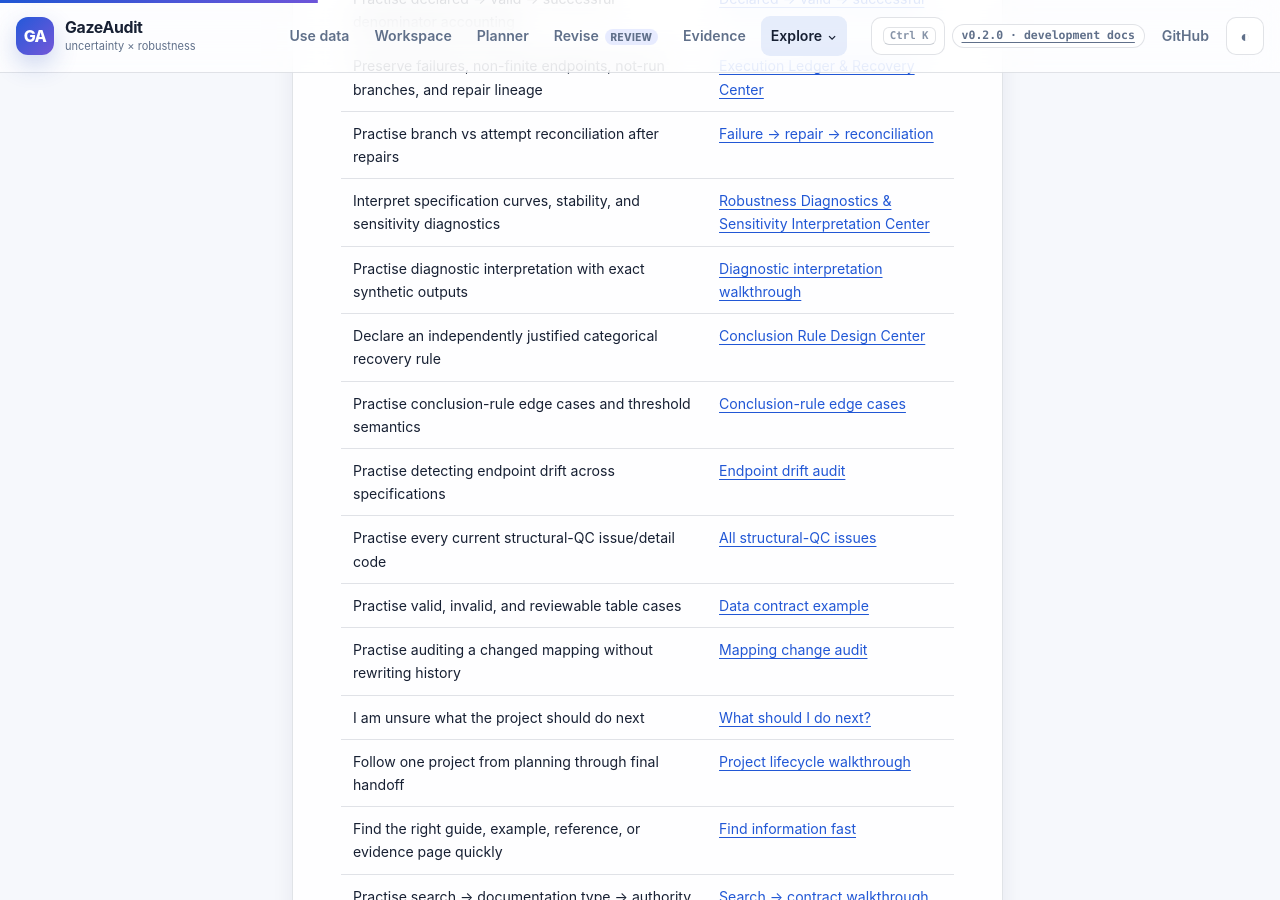
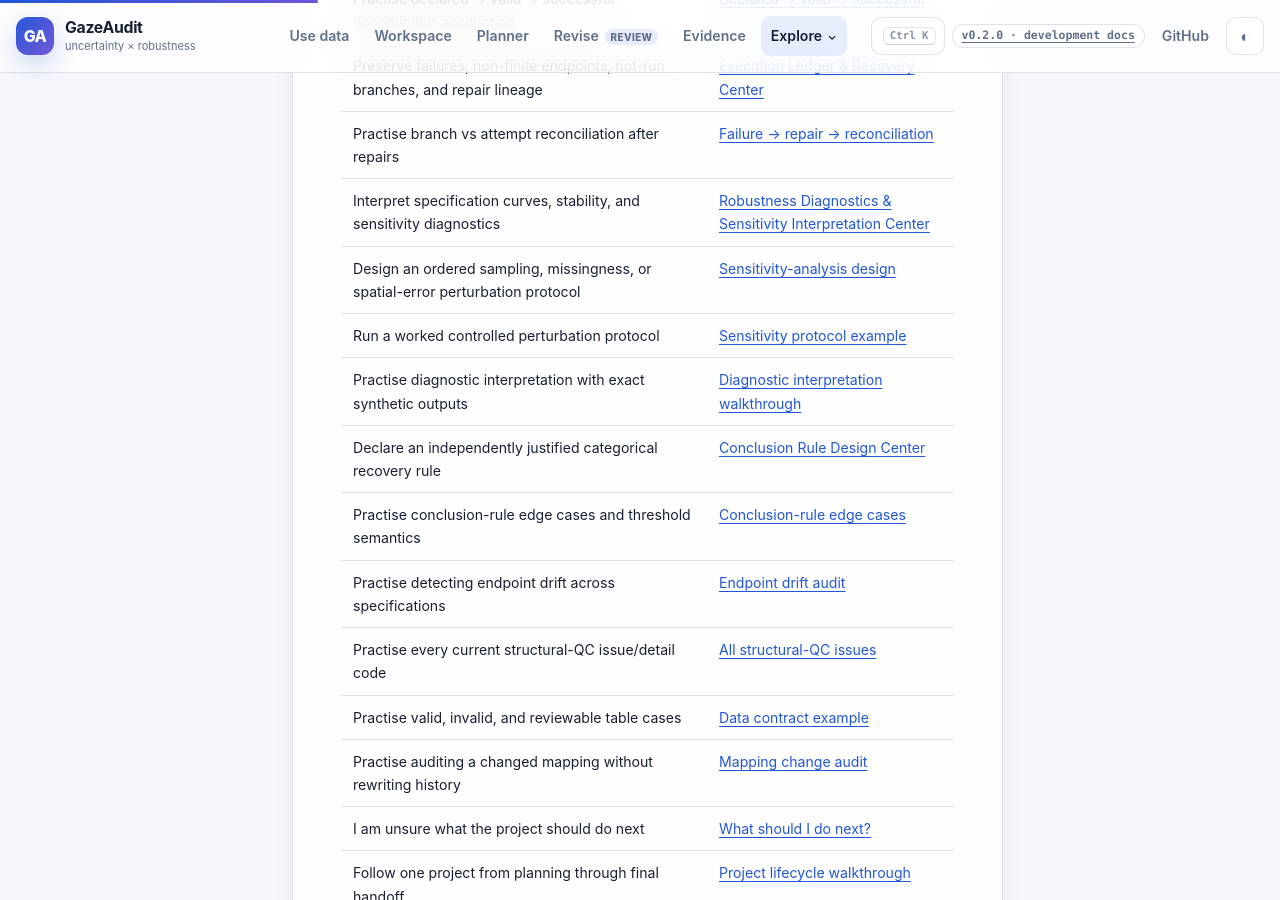
Before and after one commit to stefanosbalaskas/GazeAudit, a Jekyll site: the page built from docs/index.md, in a window 1280 px wide and 900 px high, scrolled down 3188 px. Built offline with Jekyll 4.4.1, drawn with Linux system fonts in a browser that asks for light colours; some of the changed text lies outside the part shown.

Commit message:
docs: align documentation hub with v0.2.0 and sensitivity route

```diff
--- a/docs/index.md
+++ b/docs/index.md
@@ -85,6 +85,8 @@ Use **Ctrl/Cmd + K** anywhere on the site to search methods, workflows, examples
 | Preserve failures, non-finite endpoints, not-run branches, and repair lineage | [Execution Ledger & Recovery Center](execution-ledger/) |
 | Practise branch vs attempt reconciliation after repairs | [Failure → repair → reconciliation](examples/execution-ledger-reconciliation/) |
 | Interpret specification curves, stability, and sensitivity diagnostics | [Robustness Diagnostics & Sensitivity Interpretation Center](robustness-diagnostics/) |
+| Design an ordered sampling, missingness, or spatial-error perturbation protocol | [Sensitivity-analysis design](guides/sensitivity-analysis-design/) |
+| Run a worked controlled perturbation protocol | [Sensitivity protocol example](examples/sensitivity-protocol/) |
 | Practise diagnostic interpretation with exact synthetic outputs | [Diagnostic interpretation walkthrough](examples/robustness-diagnostic-walkthrough/) |
 | Declare an independently justified categorical recovery rule | [Conclusion Rule Design Center](conclusion-rule/) |
 | Practise conclusion-rule edge cases and threshold semantics | [Conclusion-rule edge cases](examples/conclusion-rule-edge-cases/) |
```
Also changed, not shown: other parts of docs/index.md (+5 -3 lines).
